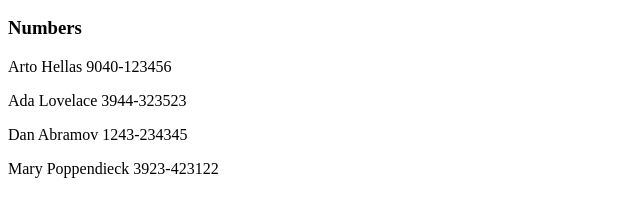
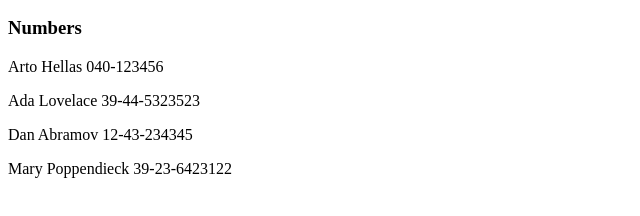
Before and after one commit to Akki-net/React_PhoneBook, a React (Create React App) app: page / in a window 1280 px wide. Shown: the part 212-428 px from the top of the page, without its empty margins (0-640 px from the left). Built offline with nearby package versions, Linux system fonts and the light colour scheme; data requests are answered from the project's data file.

Commit message:
Store initial state of app in db.json

```diff
--- /dev/null
+++ b/db.json
@@ -0,0 +1,24 @@
+{
+    "persons":[
+      {
+        "name": "Arto Hellas",
+        "number": "040-123456",
+        "id": 1
+      },
+      {
+        "name": "Ada Lovelace",
+        "number": "39-44-5323523",
+        "id": 2
+      },
+      {
+        "name": "Dan Abramov",
+        "number": "12-43-234345",
+        "id": 3
+      },
+      {
+        "name": "Mary Poppendieck",
+        "number": "39-23-6423122",
+        "id": 4
+      }
+    ]
+  }
--- a/src/App.js
+++ b/src/App.js
@@ -1,15 +1,11 @@
-import React, { useState } from 'react'
+import React, { useState, useEffect } from 'react'
 import Filter from './components/Filter';
 import PersonForm from './components/PersonForm';
 import Persons from './components/Persons';
+import axios from 'axios';
 
 const App = () => {
-  const [ persons, setPersons ] = useState([
-    { name: 'Arto Hellas', number: '9040-123456', id: 1 },
-    { name: 'Ada Lovelace', number: '3944-323523', id: 2 },
-    { name: 'Dan Abramov', number: '1243-234345', id: 3 },
-    { name: 'Mary Poppendieck', number: '3923-423122', id: 4 }
-  ]);
+  const [ persons, setPersons ] = useState([]);
   const [ newName, setNewName ] = useState('');
   const [ newNumber, setNewNumber ] = useState('');
   const [ newSearch, setNewSearch ] = useState('');
@@ -25,6 +21,13 @@
     }
 
   };
+
+  useEffect(() => {
+    axios.get('http://localhost:3001/persons')
+    .then(response => {
+      setPersons(response.data);
+    })
+  }, []);
 
   const submitHandler = Event => {
     Event.preventDefault();
```
Also changed, not shown: package.json (+6 -1 lines), 1 other file (tests, documents, lock files or other folders).
